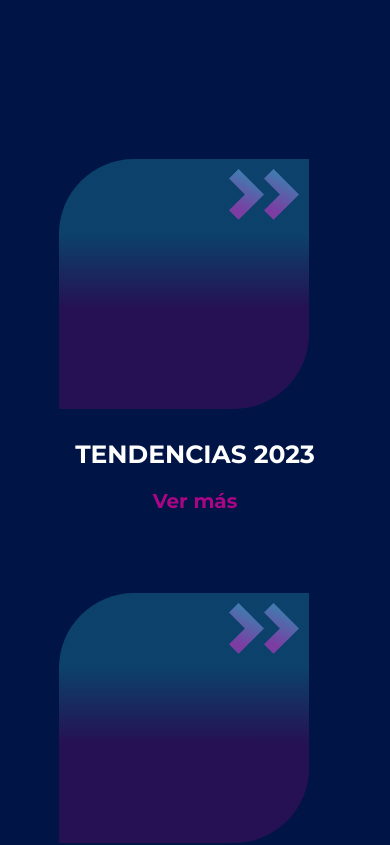
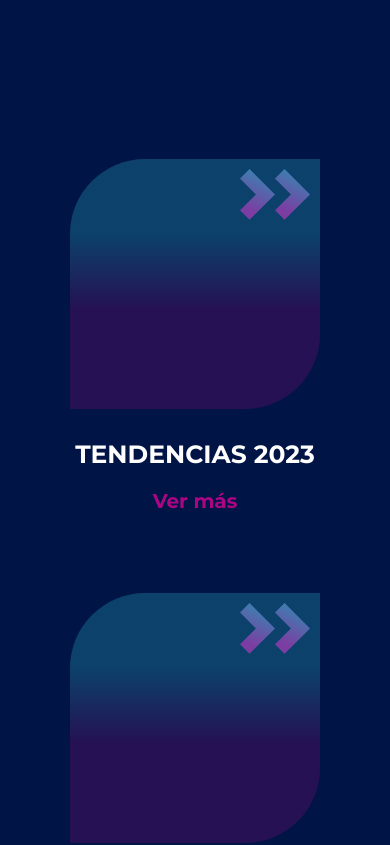
Before and after one commit to PochiTama-dev/Calu, a React (Create React App) app: page / in a window 390 px wide. Shown: the part 2780-3625 px from the top of the page. Built offline with nearby package versions, Linux system fonts and the light colour scheme.

Commit message:
Add cambios css mobile

```diff
--- a/src/Components/News/Card_news/Card_news.jsx
+++ b/src/Components/News/Card_news/Card_news.jsx
@@ -5,10 +5,12 @@ import "./card_news.css";
 const Card_news = ({ image, title, btn }) => {
   return (
     <div className="card_news">
-      <div className="card_f">
-        <div className="arrow">
-          <img src={arrow_R} alt=" " className="arrow_R" />
-          <img src={arrow_R} alt=" " className="arrow_R" />
+      <div className="card_cont">
+        <div className="card_f">
+          <div className="arrow">
+            <img src={arrow_R} alt=" " className="arrow_R" />
+            <img src={arrow_R} alt=" " className="arrow_R" />
+          </div>
         </div>
         <div className="image">{image}</div>
       </div>
--- a/src/Components/News/Card_news/card_news.css
+++ b/src/Components/News/Card_news/card_news.css
@@ -3,10 +3,13 @@
   flex-direction: column;
   width: 320px;
 }
+.card_cont {
+  display: flex;
+  justify-content: center;
+}
 .card_f {
   display: flex;
   flex-direction: column;
-
   margin: 30px 0px 30px 0px;
   border-radius: 30% 0% 30% 0%;
   width: 330px;
--- a/src/Components/News/news.css
+++ b/src/Components/News/news.css
@@ -35,4 +35,7 @@
     padding: 15% 0% 2% 0%;
     font-size: 30px;
   }
+  .cards_novedades {
+    justify-content: center;
+  }
 }
```
